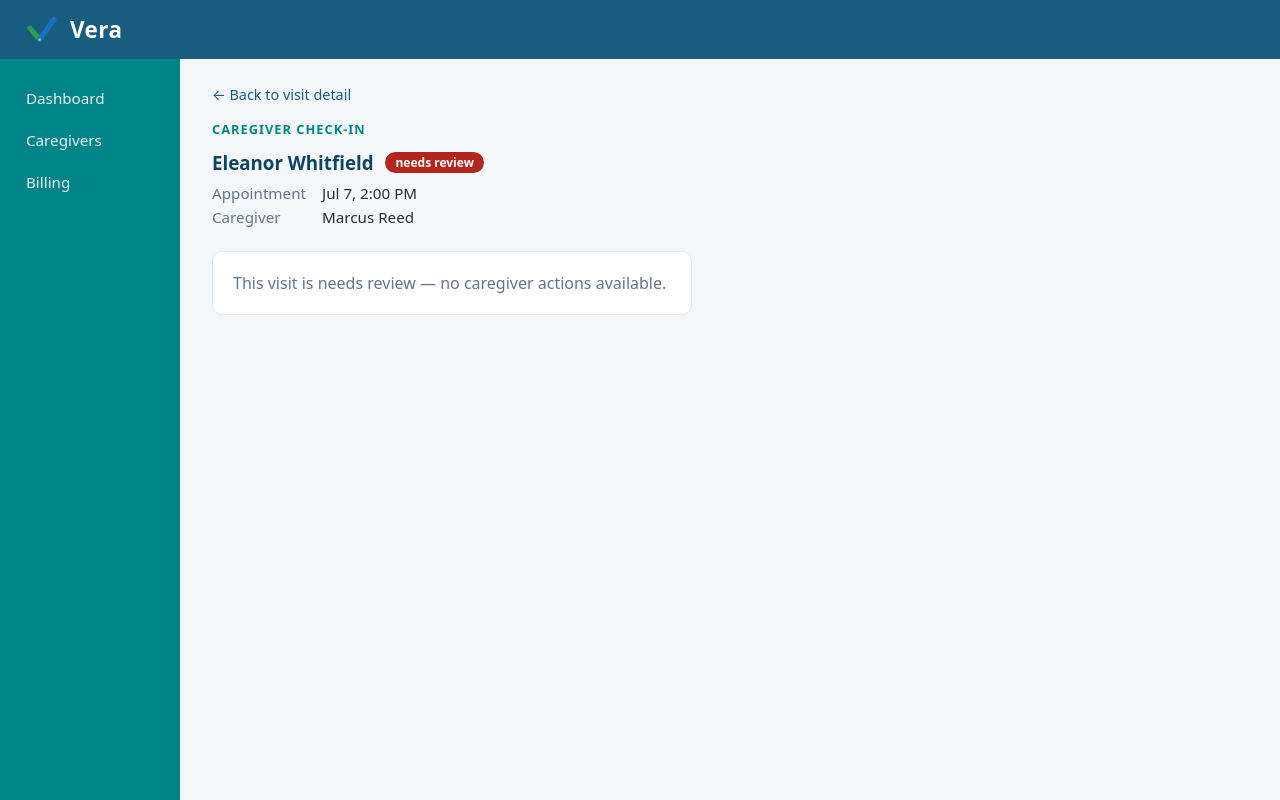
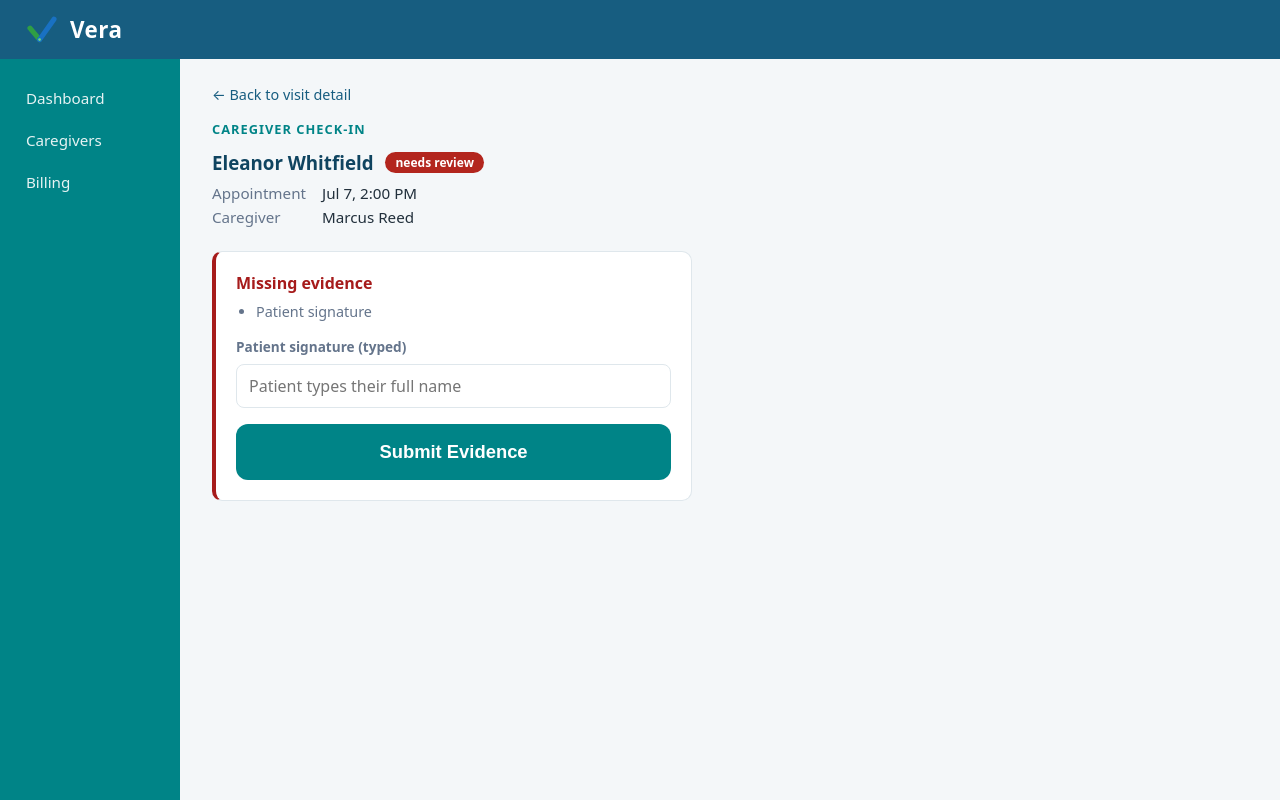
Before and after one commit to Marcandy/vera, a React (Vite) app: page /caregiver/visits/1 in a window 1280 px wide. Built offline with nearby package versions, Linux system fonts and the light colour scheme.

Commit message:
jsx onSubmit for supplyEvidence call, EVV loop is complete, additional styling for form button

```diff
--- a/src/pages/CaregiverVisit.jsx
+++ b/src/pages/CaregiverVisit.jsx
@@ -1,7 +1,7 @@
 import { useState, useEffect } from "react";
 import { useParams, Link } from "react-router";
 import StatusPill from "../components/StatusPill";
-import { checkInVisit, checkOutVisit, getVisitById } from "../services/visitService";
+import { checkInVisit, checkOutVisit, getVisitById, supplyEvidence } from "../services/visitService";
 import styles from "./CaregiverVisit.module.css";
 
 const formatDateTime = (isoString) =>
@@ -13,6 +13,15 @@ const formatTime = (isoString) =>
     isoString
         ? new Date(isoString).toLocaleTimeString("en-US", { hour: "numeric", minute: "2-digit" })
         : "—";
+
+// Evidence fields for the needs-review supply panel, in pipeline order.
+// Duplicated from VisitDetail for now; extraction is a parked card.
+const EVIDENCE_LABELS = [
+    { field: "checkInTime", label: "Check-in time" },
+    { field: "checkOutTime", label: "Check-out time" },
+    { field: "assessment", label: "Visit assessment" },
+    { field: "signature", label: "Patient signature" },
+];
 
 const CaregiverVisit = () => {
     const { visitId } = useParams();
@@ -76,6 +85,21 @@ const CaregiverVisit = () => {
         }
     }
 
+    async function handleSupplyEvidence(e) {
+        e.preventDefault();
+        setError(null);
+
+        setCheckingOut(true);
+        try {
+            const updated = await supplyEvidence(visit.id, { assessment, signature });
+            setVisit(updated);
+        } catch (err) {
+            setError(err.message);
+        } finally {
+            setCheckingOut(false);
+        }
+    }
+
     if (loading) return (<p>Loading...</p>);
 
     if (!visit) return (<p>Visit not found. <Link to="/dashboard">Back to visits</Link></p>);
@@ -85,6 +109,7 @@ const CaregiverVisit = () => {
     const checkOutLabel = checkingOut
         ? "Checking out..."
         : showNoSignatureWarning ? "Check Out Anyway" : "Check Out";
+    const missingEvidence = EVIDENCE_LABELS.filter(({ field }) => visit[field] === null);
 
     return (
         <section className={styles.caregiverVisit}>
@@ -156,9 +181,61 @@ const CaregiverVisit = () => {
                 </div>
             )}
 
-            {!["scheduled", "in progress"].includes(visit.status) && (
+            {visit.status === "needs review" && (
+                <div className={styles.supplyCard}>
+                    <h4 className={styles.supplyTitle}>Missing evidence</h4>
+                    <ul className={styles.missingList}>
+                        {missingEvidence.map(({ field, label }) => (
+                            <li key={field}>{label}</li>
+                        ))}
+                    </ul>
+
+                    {visit.checkOutTime === null && (
+                        <p className={styles.warningNote}>
+                            Check-out time can't be added after a visit. This needs office follow-up.
+                        </p>
+                    )}
+
+                    <form className={styles.checkOutForm} onSubmit={handleSupplyEvidence}>
+                        {visit.assessment === null && (
+                            <>
+                                <label className={styles.fieldLabel} htmlFor="assessment">Visit assessment</label>
+                                <textarea
+                                    id="assessment"
+                                    className={styles.fieldInput}
+                                    rows={4}
+                                    placeholder="Care provided during this visit..."
+                                    value={assessment}
+                                    onChange={(e) => setAssessment(e.target.value)}
+                                />
+                            </>
+                        )}
+
+                        {visit.signature === null && (
+                            <>
+                                <label className={styles.fieldLabel} htmlFor="signature">Patient signature (typed)</label>
+                                <input
+                                    id="signature"
+                                    type="text"
+                                    className={styles.fieldInput}
+                                    placeholder="Patient types their full name"
+                                    value={signature}
+                                    onChange={(e) => setSignature(e.target.value)}
+                                />
+                            </>
+                        )}
+
+                        {/* pending flag + disabled */}
+                        <button type="submit" className={styles.checkOutButton} disabled={checkingOut}>
+                            { checkingOut ? "Submitting..." : "Submit Evidence" }
+                        </button>
+                    </form>
+                </div>
+            )}
+
+            {!["scheduled", "in progress", "needs review"].includes(visit.status) && (
                 <p className={styles.closedNote}>
-                    This visit is {visit.status} — no caregiver actions available.
+                    This visit is {visit.status}. No caregiver actions available.
                 </p>
             )}
         </section>
--- a/src/pages/CaregiverVisit.module.css
+++ b/src/pages/CaregiverVisit.module.css
@@ -164,6 +164,28 @@ textarea.fieldInput {
     font-size: 0.9rem;
 }
 
+/* same red family as the needs-review pill: one signal, two zoom levels */
+.supplyCard {
+    background-color: var(--card-bg);
+    border: 1px solid var(--border);
+    border-left: 4px solid #a61b1b;
+    border-radius: 10px;
+    padding: 20px;
+}
+
+.supplyTitle {
+    margin: 0 0 8px;
+    font-size: 1rem;
+    color: #a61b1b;
+}
+
+.missingList {
+    margin: 0 0 8px;
+    padding-left: 20px;
+    color: var(--text-muted);
+    font-size: 0.9rem;
+}
+
 .closedNote {
     margin: 0;
     color: var(--text-muted);
```
